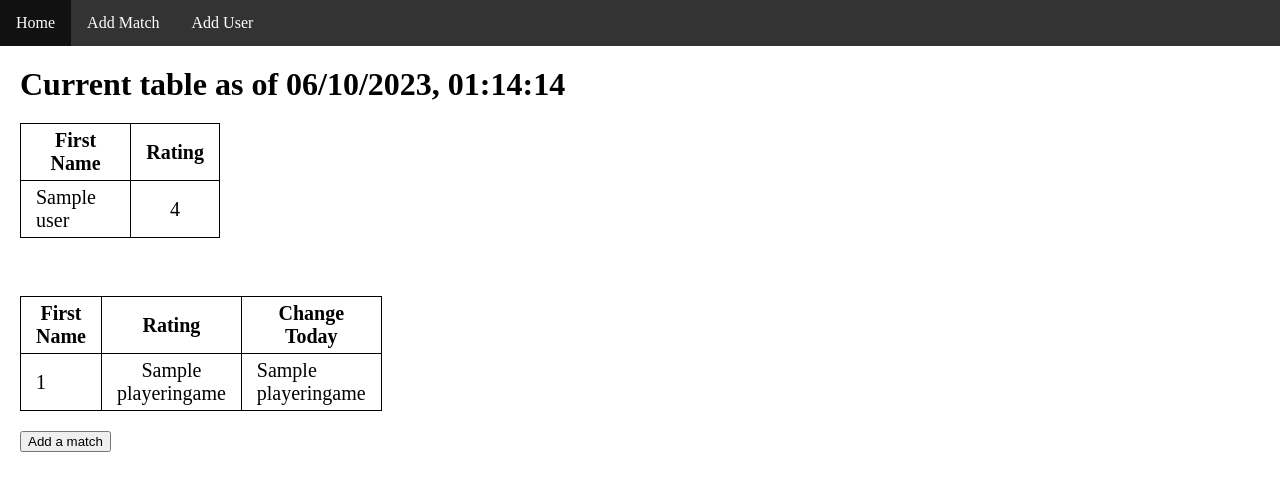
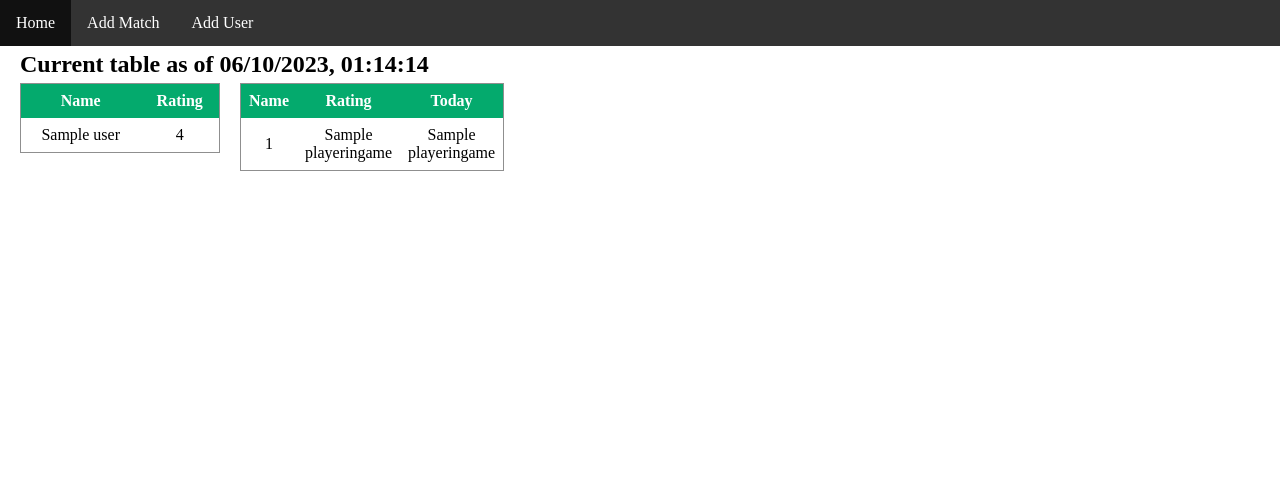
Before and after one commit to aidanbrowne2002/popdarts_flask_main_2, a Flask app: page / in a window 1280 px wide. Shown: the top 491 px of the page. Run offline with Flask 3, Linux system fonts and the light colour scheme; a database or web service that is not in the repository returns one stand-in record (values such as "Sample title"); some libraries are stand-ins or nearby versions.

Commit message:
requirements.txt

```diff
--- a/static/main.css
+++ b/static/main.css
@@ -1,24 +1,29 @@
 html, body{margin:0px; padding:0px;}
-table, th, td {
-  margin: 10;
-  border: 1px solid;
+table {
   border-collapse: collapse;
-  font-size:20px;
-  padding-top: 5px;
-  padding-left: 15px;
-  padding-right: 15px;
-  padding-bottom: 5px;
+  width: 100%;
+}
+
+th, td {
+  text-align: left;
+  padding: 8px;
+  text-align: center;
+}
+
+tr:nth-child(even){background-color: #f2f2f2}
+
+th {
+  background-color: #04AA6D;
+  color: white;
 }
 table {
-width: 200px;
-margin: 20px 20px 20px 20px;
+  width: 200px;
+  margin: 0px 0px 0px 20px;
+  float: left;
+  border: 1px solid #8f8f8f;
 }
-h1{
-  margin: 20px 20px 20px 20px;
-
-}
-#add_match{
-  margin: 20px 20px 20px 20px;
+h1, h2{
+  margin: 5px 5px 5px 20px;
 
 }
 
--- a/templates/index.html
+++ b/templates/index.html
@@ -11,11 +11,11 @@
     </ul>
 </head>
 <body>
-    <h1>Current table as of {{ now }}</h1>
+    <h2>Current table as of {{ now }}</h2>
     <table>
         <thead>
         <tr>
-            <th>First Name </th>
+            <th>Name</th>
             <th>Rating</th>
         </tr>
         </thead>
@@ -28,13 +28,12 @@
             {% endfor %}
         </tbody>
     </table>
-    <br>
     <table>
         <thead>
         <tr>
-            <th>First Name </th>
+            <th>Name</th>
             <th>Rating</th>
-            <th>Change Today</th>
+            <th>Today</th>
         </tr>
         </thead>
         <tbody>
@@ -47,5 +46,4 @@
             {% endfor %}
         </tbody>
     </table>
-<a href=match id="add_match"><button>Add a match</button></a></body>
 </html>
```
